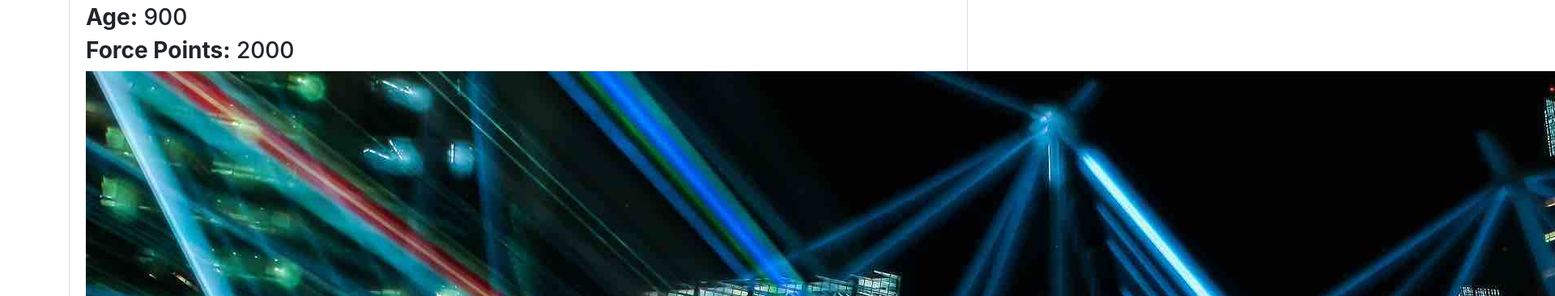
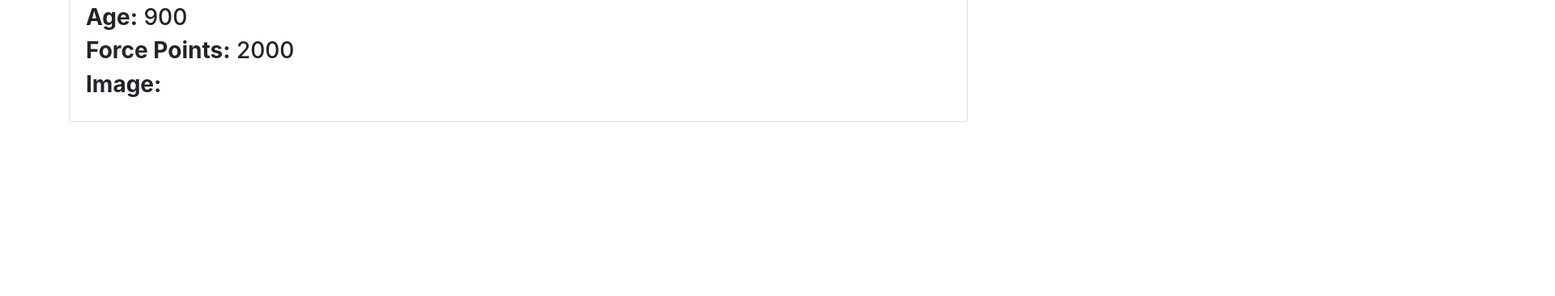
Before and after one commit to juanchico/11-FinalStar, a website: page view.html in a window 1280 px wide. Shown: the part 734-1100 px from the top of the page at 81% size, 1920 px wide, since content can reach past the window. After the commit the page ends 885 px from the top, so only its background shows below. Drawn offline with nearby package versions, Linux system fonts and the light colour scheme.

Commit message:
Update view.html

```diff
--- a/view.html
+++ b/view.html
@@ -50,7 +50,7 @@
               <h3><strong>Role:</strong> <span id="role">Jedi Master</span></h3>
               <h3><strong>Age:</strong> <span id="age">900</span></h3>
               <h3><strong>Force Points:</strong> <span id="force-points">2000</span></h3>
-              <img src="facts-img.jpg">
+              <h3><strong>Image:</strong> <span id="img"></span></h3>
             </div>
           </div>
         </div>
```
